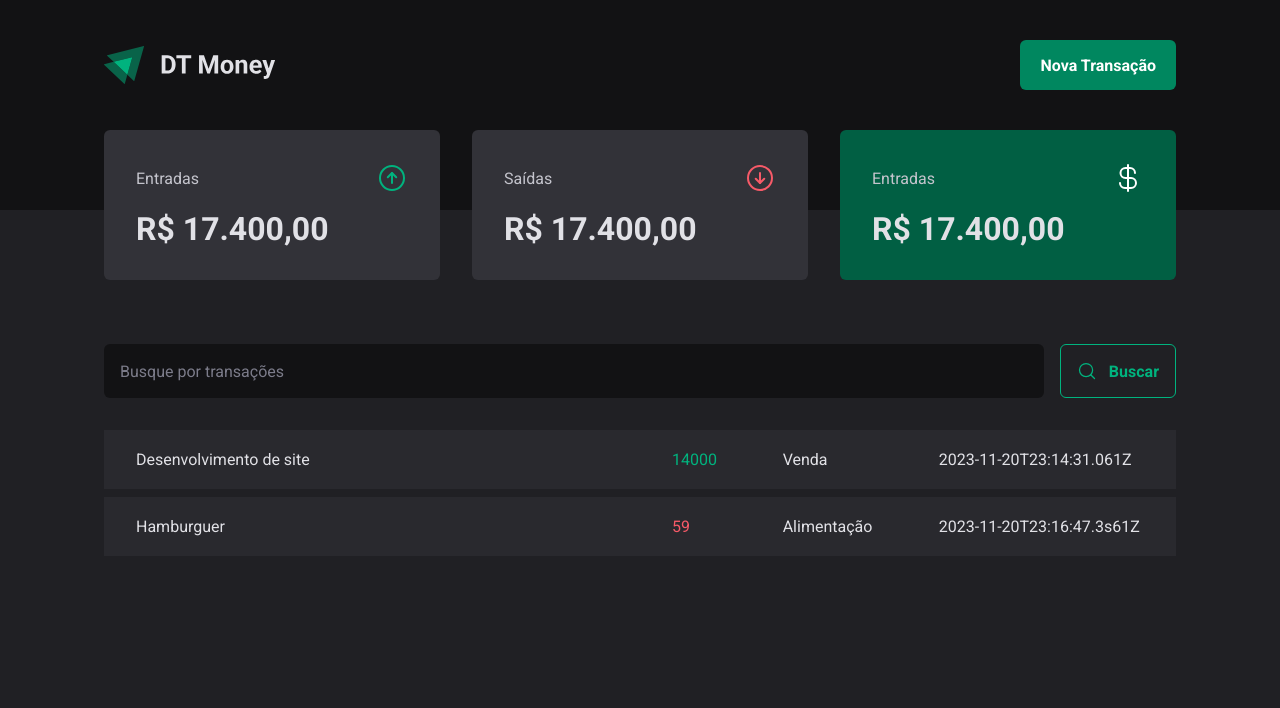
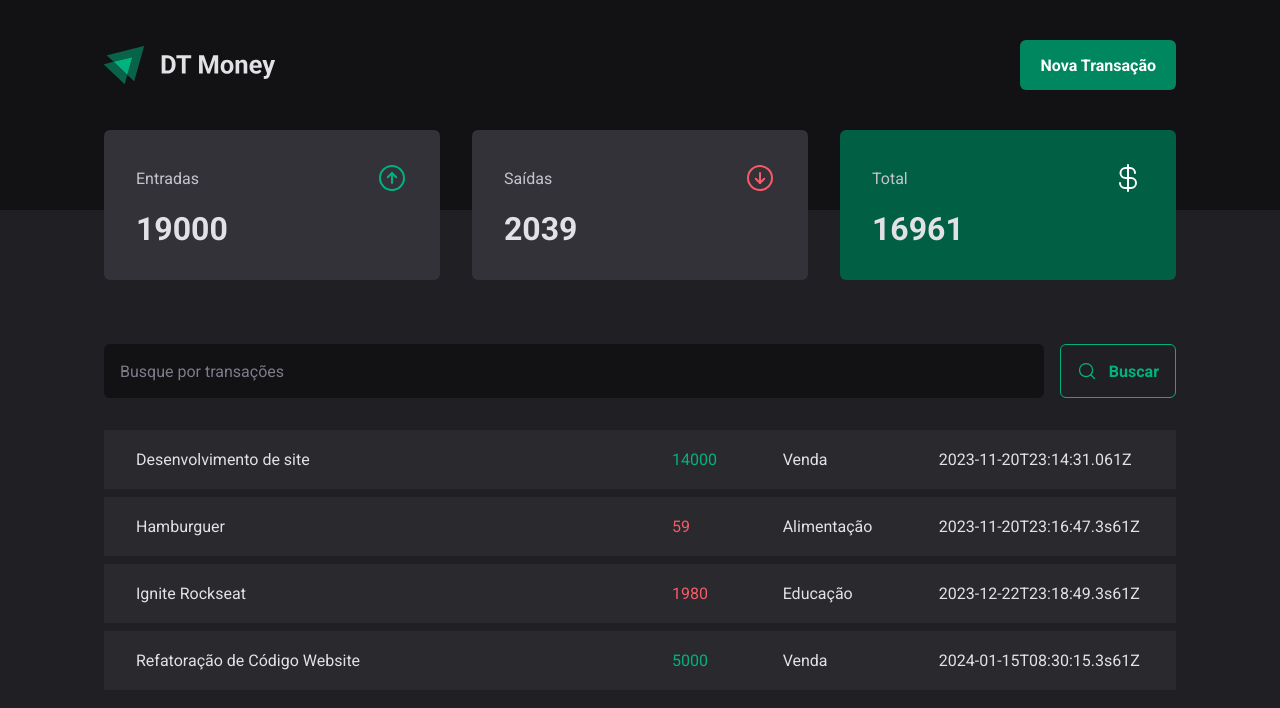
Before and after one commit to ghiberti85/ignite-dt-money, a React (Vite) app: page / in a window 1280 px wide. Shown: the top 708 px of the page. Built offline with nearby package versions, Linux system fonts and the light colour scheme; data requests are answered from the project's data file.

Commit message:
Calculating Transactions Summary

```diff
--- a/server.json
+++ b/server.json
@@ -15,6 +15,22 @@
             "category": "Alimentação",
             "price": 59,
             "createdAt": "2023-11-20T23:16:47.3s61Z"
+        },
+        {
+            "id": 3,
+            "description": "Ignite Rockseat",
+            "type": "outcome",
+            "category": "Educação",
+            "price": 1980,
+            "createdAt": "2023-12-22T23:18:49.3s61Z"
+        },
+        {
+            "id": 4,
+            "description": "Refatoração de Código Website",
+            "type": "income",
+            "category": "Venda",
+            "price": 5000,
+            "createdAt": "2024-01-15T08:30:15.3s61Z"
         }
     ]
 }
--- a/src/components/Summary/index.tsx
+++ b/src/components/Summary/index.tsx
@@ -6,7 +6,24 @@ import { TransactionsContext } from "../../contexts/TransactionsContext";
 export function Summary() {
     const { transactions } = useContext(TransactionsContext);
 
-    console.log(transactions)
+    const summary = transactions.reduce(
+        (acc, transaction) => {
+            if(transaction.type === 'income') {
+                acc.income += transaction.price;
+                acc.total += transaction.price;
+            } else {
+                acc.outcome += transaction.price;
+                acc.total -= transaction.price;
+            }
+
+            return acc
+        },
+        {
+            income: 0,
+            outcome: 0,
+            total: 0
+        }
+    )
 
     return(
         <SummaryContainer>
@@ -16,7 +33,7 @@ export function Summary() {
                     <ArrowCircleUp size={32} color="#00b37e"/>
                 </header>
 
-                <strong>R$ 17.400,00</strong>
+                <strong>{summary.income}</strong>
             </SummaryCard>
 
             <SummaryCard>
@@ -25,16 +42,16 @@ export function Summary() {
                     <ArrowCircleDown size={32} color="#f75a68"/>
                 </header>
 
-                <strong>R$ 17.400,00</strong>
+                <strong>{summary.outcome}</strong>
             </SummaryCard>
 
             <SummaryCard variant="green">
                 <header>
-                    <span>Entradas</span>
+                    <span>Total</span>
                     <CurrencyDollar size={32} color="#fff"/>
                 </header>
 
-                <strong>R$ 17.400,00</strong>
+                <strong>{summary.total}</strong>
             </SummaryCard>
         </SummaryContainer>
     );
```
